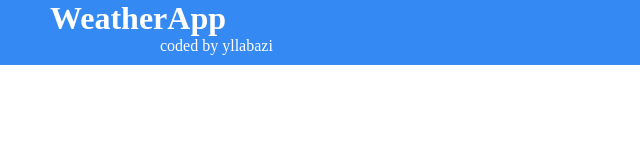
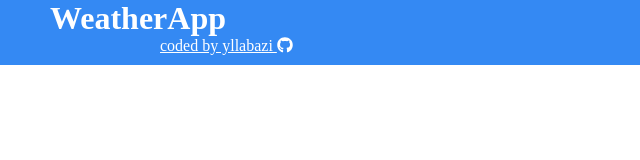
Before and after one commit to yllabazi/Weather-App, a React app: page / in a window 1280 px wide. Shown: the full height of the page, 0-640 px from the left. Built offline with nearby package versions, Linux system fonts and the light colour scheme.

Commit message:
Add header with 'logo' and github link

```diff
--- a/package.json
+++ b/package.json
@@ -3,6 +3,10 @@
   "version": "0.1.0",
   "private": true,
   "dependencies": {
+    "@fortawesome/fontawesome-svg-core": "^1.2.28",
+    "@fortawesome/free-brands-svg-icons": "^5.13.0",
+    "@fortawesome/free-solid-svg-icons": "^5.13.0",
+    "@fortawesome/react-fontawesome": "^0.1.10",
     "@testing-library/jest-dom": "^4.2.4",
     "@testing-library/react": "^9.5.0",
     "@testing-library/user-event": "^7.2.1",
--- a/src/components/Header.js
+++ b/src/components/Header.js
@@ -1,11 +1,13 @@
 import Logo from '../elements/Logo';
 import React from 'react';
+import { FontAwesomeIcon } from '@fortawesome/react-fontawesome';
+import {faGithub} from '@fortawesome/free-brands-svg-icons';
 
 const Header = () => {
   return (
     <div className="header">
       <Logo />
-      <p>coded by yllabazi</p>
+      <a href="https://github.com/yllabazi" target="_blank"><p>coded by yllabazi <FontAwesomeIcon icon={faGithub}/></p></a>
     </div>
   )
 }
--- a/src/index.css
+++ b/src/index.css
@@ -16,3 +16,6 @@ h1 {
 p {
   margin: 0px 160px;
 }
+a {
+  color: inherit;
+}
```
Also changed, not shown: 1 other file.
